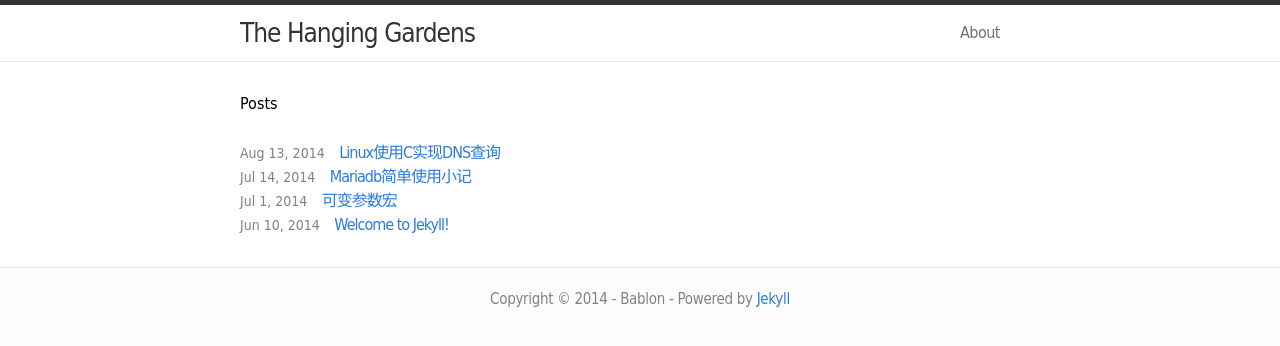
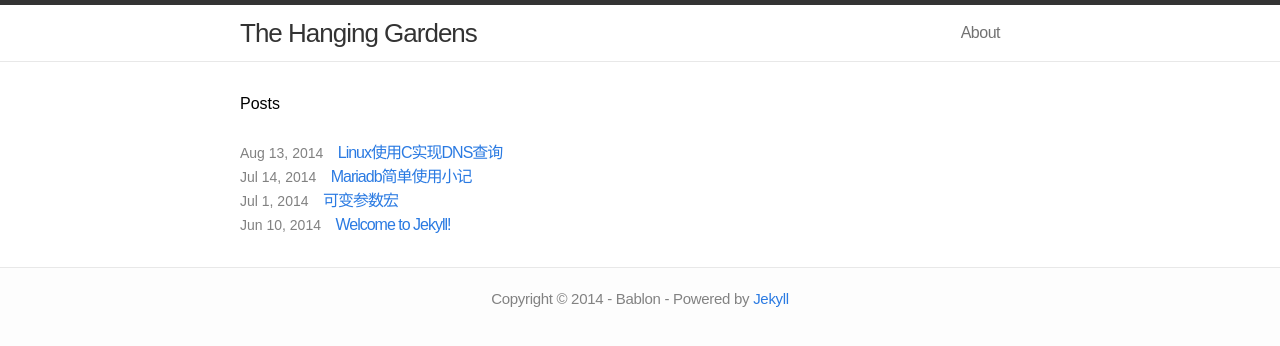
Before and after one commit to bablon/bablon.github.io, a Jekyll site: the page built from index.html, in a window 1280 px wide. Shown: the top 346 px of the page. Built offline with Jekyll 4.4.1, drawn with Linux system fonts in a browser that asks for light colours.

Commit message:
Update main.css

```diff
--- a/css/main.css
+++ b/css/main.css
@@ -12,7 +12,7 @@ body {
   /*font-family: "Lucida Grande","Lucida Sans Unicode",Helvetica,Arial,Verdana,sans-serif;*/
   /*font-family: 1em "Droid Sans","Lucida Grande",Arial,"DejaVu Sans",Verdana,sans-serif;*/
   /*font-family: Helvetica, Arial, sans-serif;*/
-  font-family: "DejaVu Sans Condensed", Arial, sans-serif;
+  font-family: SimSun, Arial, sans-serif;
   font-size: 16px;
   line-height: 1.5;
   font-weight: 300;
```
